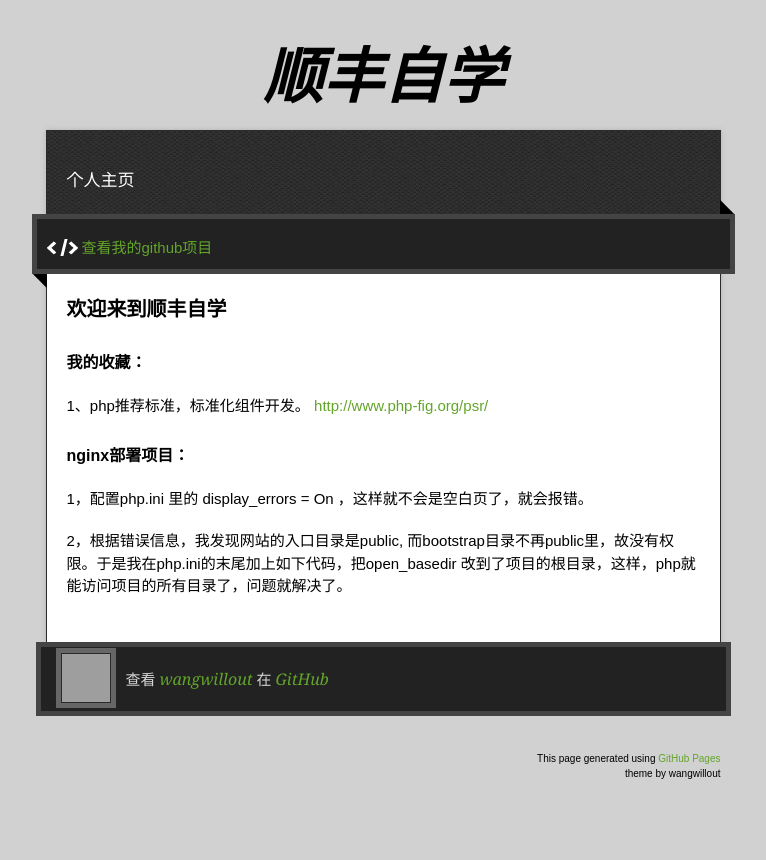
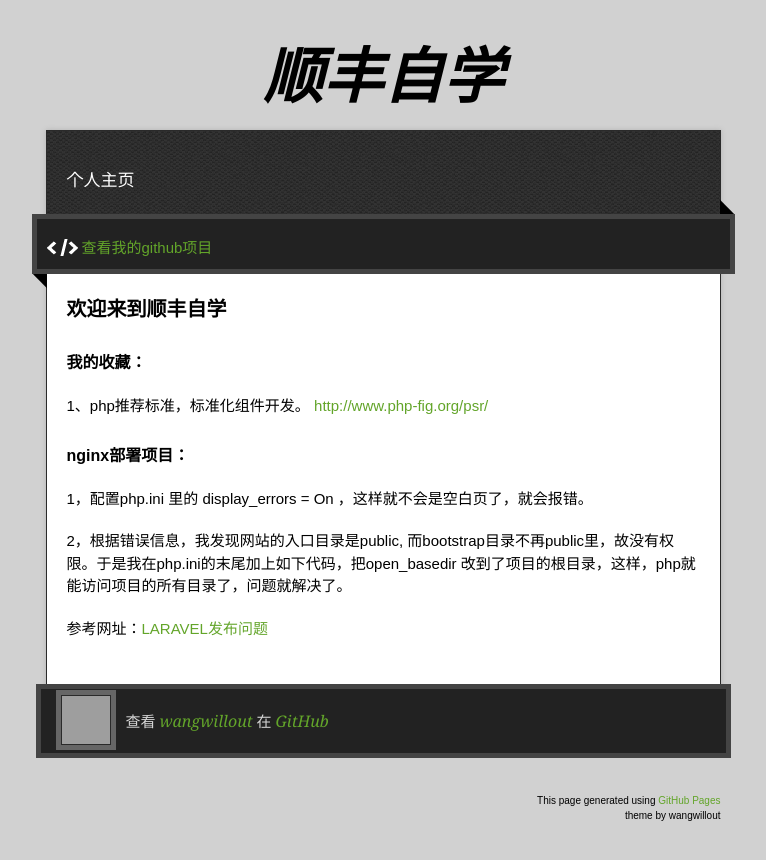
Before and after one commit to wangwillout/wangwillout.github.io, a plain HTML site: page index.html in a window 1280 px wide. Shown: the whole page, without its empty margins (257-1023 px from the left). Drawn offline with nearby package versions, Linux system fonts and the light colour scheme; grey boxes are pictures that could not be loaded.

Commit message:
Update index.html

```diff
--- a/index.html
+++ b/index.html
@@ -49,6 +49,9 @@
                 <p>
                     2，根据错误信息，我发现网站的入口目录是public, 而bootstrap目录不再public里，故没有权限。于是我在php.ini的末尾加上如下代码，把open_basedir 改到了项目的根目录，这样，php就能访问项目的所有目录了，问题就解决了。
                 </p>
+                <p>
+                    参考网址：<a href="http://blog.itweshare.com/articles?page=3">LARAVEL发布问题 </a>
+                </p>
               </article>
             </div>
           </div>
```
